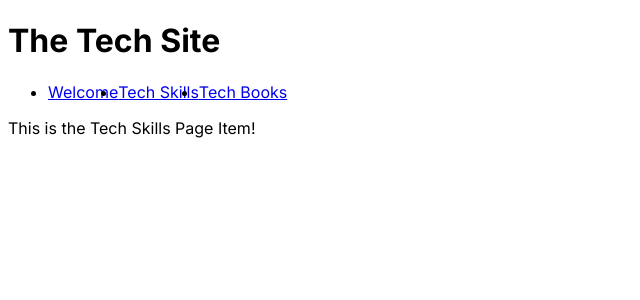
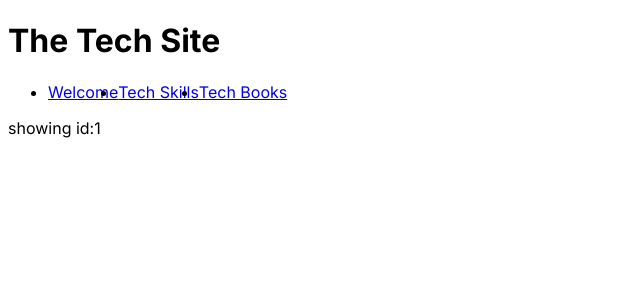
Before and after one commit to Scientific-Research/mk004-nextjs-tailwind-typescript, a Next.js app: page /techskills/1 in a window 1280 px wide. Shown: the top 300 px of the page, without its empty margins (0-640 px from the left). Built offline with nearby package versions, Linux system fonts and the light colour scheme; no server answers.

Commit message:
get the id for every tech books

```diff
--- a/src/app/techskills/[id]/page.tsx
+++ b/src/app/techskills/[id]/page.tsx
@@ -1,8 +1,14 @@
-"use client";
-export default function PageTechSkillsItem() {
+'use client';
+export default function PageTechSkillsItem({
+  params,
+}: {
+  params: { id: string };
+}) {
+  const { id } = params;
+
   return (
     <>
-      <p>This is the Tech Skills Page Item!</p>
+      <p>showing id:{id}</p>
     </>
   );
 }
```
